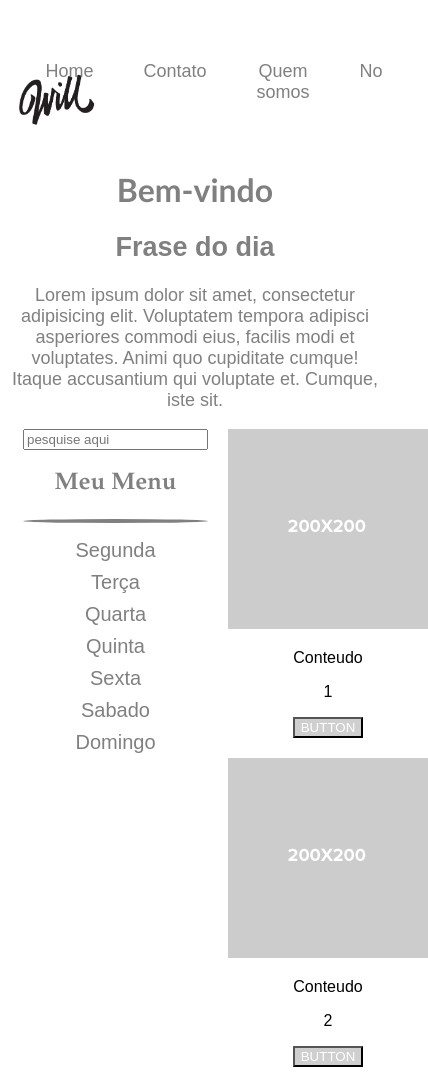
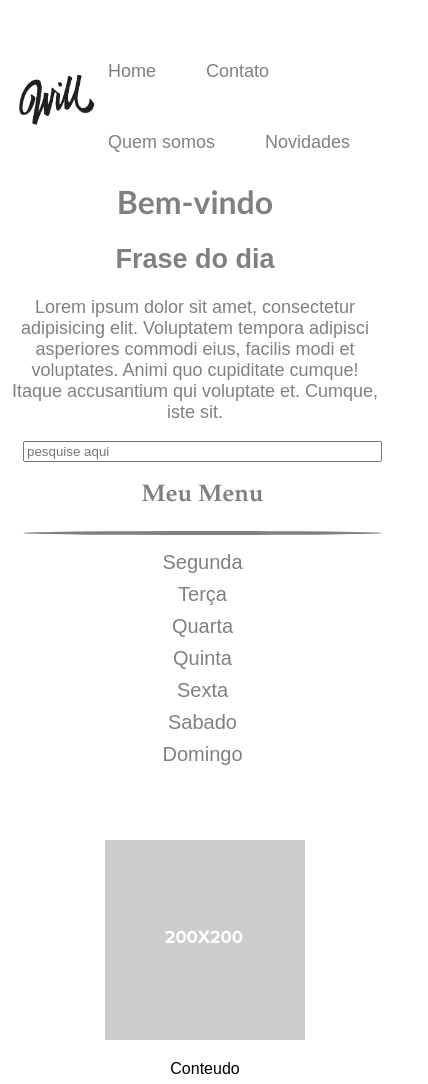
Before and after one commit to williamrx777/blog, a plain HTML site: page index.html in a window 390 px wide. Shown: the top 1084 px of the page, 428 px wide, since content can reach past the window. Drawn offline with Linux system fonts and the light colour scheme.

Commit message:
acrescentou media screen para resolução menores

```diff
--- a/css/style.css
+++ b/css/style.css
@@ -28,6 +28,9 @@
 	font-weight: 400;
 
 
+}
+.header__container{
+	width: 100%;
 }
 .header__content{
 	clear: both;
@@ -151,3 +154,25 @@ a{
 .icons__footer{
 	width: 20px;
 }
+
+@media screen and (max-width: 600px) and (min-width: 150px) {
+	#content .sidebar {
+		float: none;
+		display: flex;
+		flex-direction: column;
+	}
+	.menu{
+		flex-wrap: wrap;
+		justify-content: normal;
+	}
+	.conteiner__content{
+		justify-content: center;
+	}
+	.conteiner__footer{
+		justify-content: center;
+	}
+	.row__footer{
+		flex-direction: column-reverse;
+		align-items: center;
+	}
+}
--- a/index.html
+++ b/index.html
@@ -2,7 +2,9 @@
 <html>
 
 	<head>
-		<meta charset="utf-8">
+		<meta charset="UTF-8">
+    <meta http-equiv="X-UA-Compatible" content="IE=edge">
+		<meta name="viewport" content="width=device-width, initial-scale=1.0">
 		<title></title>
 		<link rel="stylesheet" href="css/style.css" type="text/css">
 	</head>
@@ -10,6 +12,7 @@
 	<body>
 		<div class="wrapper">
 			<header class="header">
+				<div class="header__container">
 					<div class="header__content">
 						<div class="row">
 							<div class="column">
@@ -21,6 +24,7 @@
 									<a href="#">Contato</a>
 									<a href="#">Quem somos</a>
 									<a href="#">Novidades</a>
+								</div>
 							</div>
 						</div>
 					</div>
```
Lines whose indentation alone changed are shown as unchanged.
